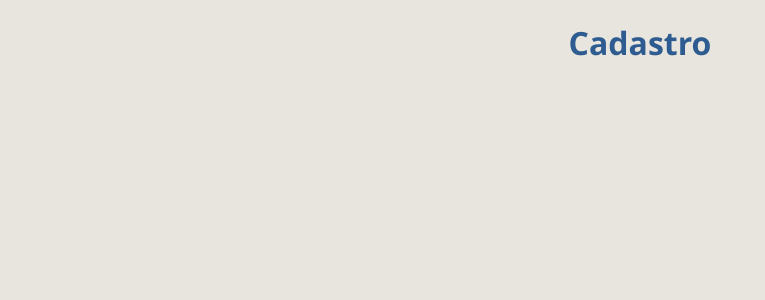
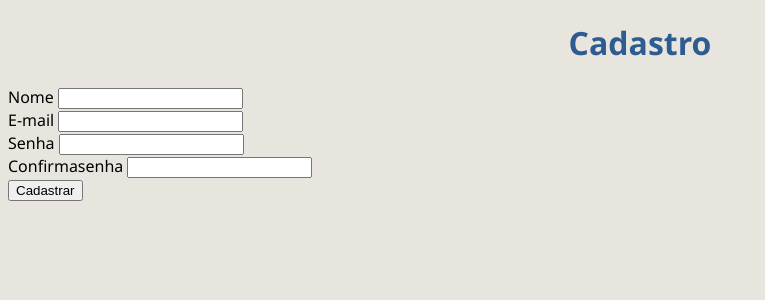
Before and after one commit to JoaoKolling0/ListaDeTarefas, a Flask app: page /cadastro in a window 1280 px wide. Shown: the top 300 px of the page, without its empty margins (0-765 px from the left). Run offline with Flask 3, Linux system fonts and the light colour scheme.

Commit message:
atualizado 03

```diff
--- a/app.py
+++ b/app.py
@@ -1,4 +1,6 @@
 from flask import Flask, render_template # Importando a biblioteca Flask
+#biblioteca para segurança no login
+from werkzeug.security import generate_password_hash, check_password_hash
 
 app = Flask(__name__) # Criando um objeto do Flask chamado app
 
--- a/templates/cadastro.html
+++ b/templates/cadastro.html
@@ -8,10 +8,22 @@
 </head>
 <body>
     <h1>Cadastro</h1>
-
+    <div class="formulario">
     <form action="/cadastro" method="POST">
-        <label></label>
+        <label for="nome">Nome</label>
+        <input type="text" id="nome" name="nome" required>
+        <br>
+        <label for="email">E-mail<label>
+        <input type="text" id="email" name="email">
+        <br>
+        <label for="senha">Senha<label>
+        <input type="password" id="senha" name="senha" required>
+        <br>
+        <label for="senhacornfirmacao">Confirmasenha<label>
+        <input type="password" id="senhaconfirmacao" name="confirmasenha" required>
+        <br>
+        <button type="submite" class="btn">Cadastrar</button>
     </form>
-
+    <div>
 </body>
 </html>
```
